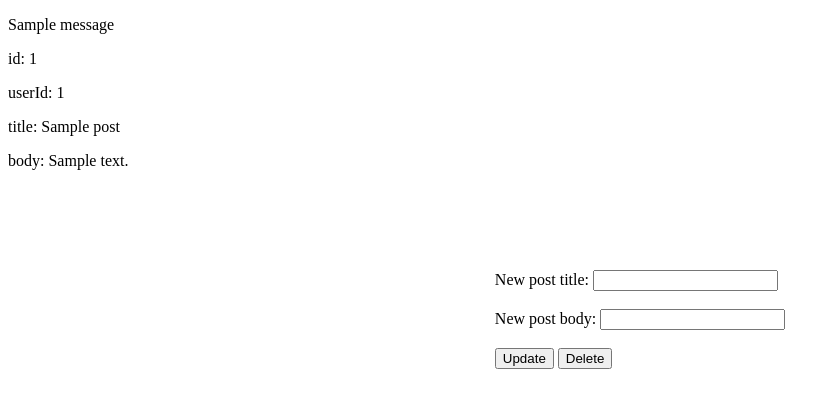
After one commit to lainczlukas/interview, a Django app: page /post/1 in a window 1280 px wide. The commit adds this page. Shown: the top 408 px of the page, without its empty margins (0-840 px from the left). Run offline with Django 4.2, Linux system fonts and the light colour scheme; tables that the repository leaves empty hold one stand-in row (values such as "Sample post"); one stand-in notice (Sample message) is shown.

Commit message:
added delete functionality

```diff
--- /dev/null
+++ b/main/templates/main/post.html
@@ -0,0 +1,30 @@
+{% extends 'main/base.html' %}
+
+{% block content %}
+
+{% for message in messages%}
+    <p>{{message}}</p>
+{% endfor %}
+
+{% if post %}
+<div>
+    <p>id: {{post.id}}</p>
+    <p>userId: {{post.userId}}</p>
+    <p>title: {{post.title}}</p>
+    <p>body: {{post.body}}</p>
+</div>
+{% endif %}
+
+<div style="display: flex; justify-content: space-around; align-items: center; margin-top: 100px;">
+    <form action="/post/{{post.id}}" method="post">
+        {% csrf_token %}
+        <label for="id">New post title:</label>
+        <input type="text" id="id" name="title" minlength="1" maxlength="100" value=""><br><br>
+        <label for="id">New post body:</label>
+        <input type="text" id="id" name="body" minlength="1" maxlength="400" value=""><br><br>
+        <button type="submit" value="update" name="type">Update</button>
+        <button type="submit" value="delete" name="type">Delete</button>
+    </form>
+</div>
+
+{% endblock %}
--- a/main/urls.py
+++ b/main/urls.py
@@ -2,5 +2,6 @@ from django.urls import path
 from . import views
 
 urlpatterns = [
-    path('', views.my_home),
+    path('', views.MyHome.as_view(), name="MyHome"),
+    path('post/<int:postId>', views.MyPost.as_view(), name="MyPost"),
 ]
--- a/main/views.py
+++ b/main/views.py
@@ -1,3 +1,4 @@
+from django.views.generic import View
 from django.shortcuts import render, redirect
 from django.contrib import messages
 import requests
@@ -6,15 +7,12 @@ import requests
 from .models import Post
 # Create your views here.
 
-
-def my_home(request):
-    if request.method == "GET":
+class MyHome(View):
+    def get(self, request):
         return render(request, 'main/home.html', {})
 
-    elif request.method == "POST":
-
+    def post(self, request):
         if request.POST['type'] == 'id':
-            post = None
             my_id = int(request.POST['id'])
             post = Post.objects.filter(id=my_id)
 
@@ -39,3 +37,25 @@ def my_home(request):
                 return redirect('/')
 
             return render(request, 'main/home.html', {'posts':posts})
+
+        return redirect('/')
+
+
+class MyPost(View):
+    def get(self, request, postId):
+        post = Post.objects.filter(id=postId).first()
+        print(post)
+
+        if not post:
+            messages.error(request, "Invalid post id")
+        return render(request, 'main/post.html', {'post': post})
+
+    def post(self, request, postId):
+        if request.POST['type'] == 'delete':
+            Post.objects.filter(id=postId).delete()
+            return redirect('/')
+
+        elif request.POST['type'] == 'update':
+            pass
+
+        return redirect('/')
```
Also changed, not shown: main/templates/main/home.html (+6 -4 lines).
